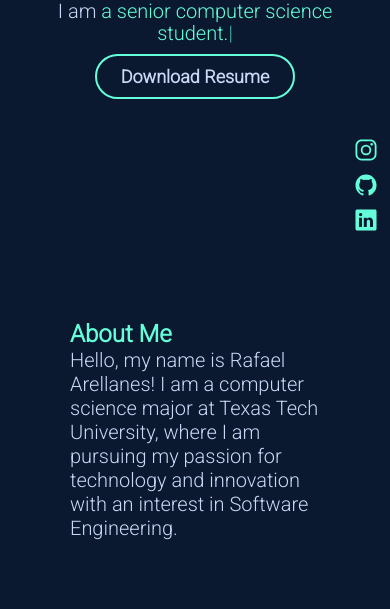
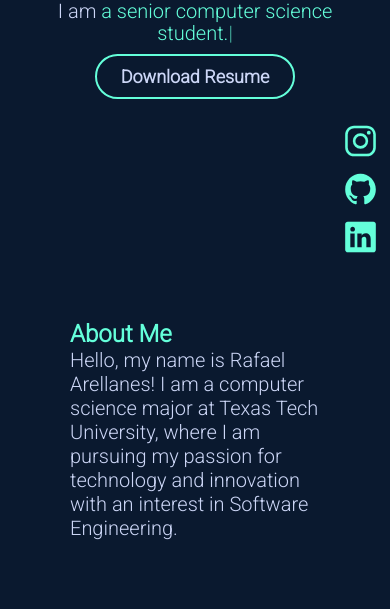
Before and after one commit to rarell202/WebPortfolio, a Django app: page / in a window 390 px wide. Shown: the part 574-1183 px from the top of the page. Run offline with Django 4.2, Linux system fonts and the light colour scheme.

Commit message:
Added More fixes to mobile & desktop layout.

```diff
--- a/MyPortfolioProject/MyPortfolioProject/settings.py
+++ b/MyPortfolioProject/MyPortfolioProject/settings.py
@@ -26,7 +26,7 @@ SECRET_KEY = 'django-insecure-7f9j(2(=orip2va$8r+51chb(k$6w$7$o3n42t*b+d$)q0m8of
 # SECURITY WARNING: don't run with debug turned on in production!
 DEBUG = True
 
-ALLOWED_HOSTS = []
+ALLOWED_HOSTS = ["*"]
 
 
 # Application definition
--- a/MyPortfolioProject/portfolio/static/portfolio/styles.css
+++ b/MyPortfolioProject/portfolio/static/portfolio/styles.css
@@ -306,7 +306,7 @@ section p {
 /* Social media bar styles */
 .social {
     position: fixed;
-    bottom: 20px;
+    bottom: -5px;
     right: 2px;
     display: flex;
     flex-direction: row;
@@ -319,7 +319,7 @@ section p {
 
 .social a {
     display: block;
-    font-size: 30px;
+    font-size: 40px;
     color: #8892b0;
     margin-bottom: -2px;
 }
@@ -337,7 +337,7 @@ section p {
 /* Taskbar styles */
 .taskbar {
     position: fixed;
-    bottom: 60px;
+    bottom: 40px;
     right: 20px;
     background-color: transparent;
     z-index: 2;
@@ -393,6 +393,9 @@ html {
     .about-photo img {
         display: none;
     }
+    ion-icon {
+        width: 35px;
+    }
 
     /* Format Projects Section */
     .project-container {
```
